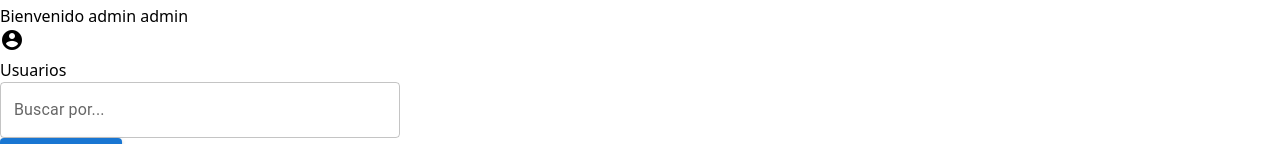
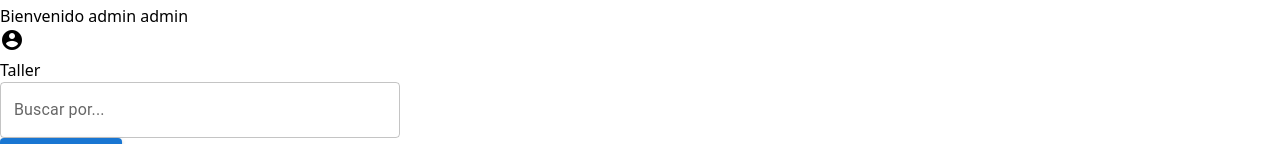
Before and after one commit to Eduardo282x/servimonca, a React (Vite) app: page /taller in a window 1280 px wide. Shown: the part 1316-1460 px from the top of the page. Built offline with nearby package versions, Linux system fonts and the light colour scheme; no server answers.

Commit message:
Date Formater added plus workshop name already changed

```diff
--- a/src/pages/history/history.data.ts
+++ b/src/pages/history/history.data.ts
@@ -1,6 +1,7 @@
 import { z } from "zod";
 import { IDataForm } from "../../interfaces/form.interface";
 import { IColumns } from "../../interfaces/table.interface";
+import { formatDate } from "../../utils/formater";
 
 export interface IHistory {
     id: string;
@@ -26,7 +27,7 @@ export const historyColumns: IColumns[] = [
     {
         label: 'Fecha',
         column: 'operationDate',
-        element: (data: IHistory) => data.operationDate,
+        element: (data: IHistory) => formatDate(data.operationDate),
     },
     {
         label: 'Descripción',
--- a/src/pages/maintenance/maintenance.data.ts
+++ b/src/pages/maintenance/maintenance.data.ts
@@ -1,6 +1,7 @@
 import { z } from "zod";
 import { IColumns } from "../../interfaces/table.interface";
 import { IDataForm } from "../../interfaces/form.interface";
+import { formatDate } from "../../utils/formater";
 
 export interface IMaintenance {
     id: string;
@@ -30,7 +31,7 @@ export const maintenanceColumns : IColumns[] = [
     {
         label: 'Fecha de Mantenimiento',
         column: 'maintenanceDate',
-        element: (data: IMaintenance) => data.maintenanceDate,
+        element: (data: IMaintenance) => formatDate(data.maintenanceDate),
     },
     {
         label: 'Editar',
--- a/src/pages/workshop/Workshop.tsx
+++ b/src/pages/workshop/Workshop.tsx
@@ -49,7 +49,7 @@ export const Workshop = () => {
 
     return (
         <div>
-            <p className=' text-3xl font-semibold mb-5'>Usuarios</p>
+            <p className=' text-3xl font-semibold mb-5'>Taller</p>
 
             <div className="flex items-center justify-between w-full my-5">
                 <Filter tableData={workshop} setTableData={setTableData} tableColumns={workshopColumns}></Filter>
--- a/src/pages/workshop/workshop.data.ts
+++ b/src/pages/workshop/workshop.data.ts
@@ -1,6 +1,7 @@
 import { z } from "zod";
 import { IDataForm } from "../../interfaces/form.interface";
 import { IColumns } from "../../interfaces/table.interface";
+import { formatDate } from "../../utils/formater";
 
 export interface IWorkshop {
     id: number;
@@ -16,7 +17,7 @@ export const workshopColumns: IColumns[] = [
     {
         label: 'Fecha de la Orden',
         column: 'workOrderDate',
-        element: (data: IWorkshop) => data.workOrderDate,
+        element: (data: IWorkshop) => formatDate(data.workOrderDate),
     },
     {
         label: 'Descripción',
--- /dev/null
+++ b/src/utils/formater.ts
@@ -0,0 +1,8 @@
+export const formatDate = (dateToFormat: string | Date | number): string => {
+    const date = new Date(dateToFormat);
+    const day = String(date.getDate()).padStart(2, '0');
+    const month = String(date.getMonth() + 1).padStart(2, '0'); // Los meses empiezan desde 0
+    const year = date.getFullYear();
+
+    return `${day}/${month}/${year}`;
+}
```
